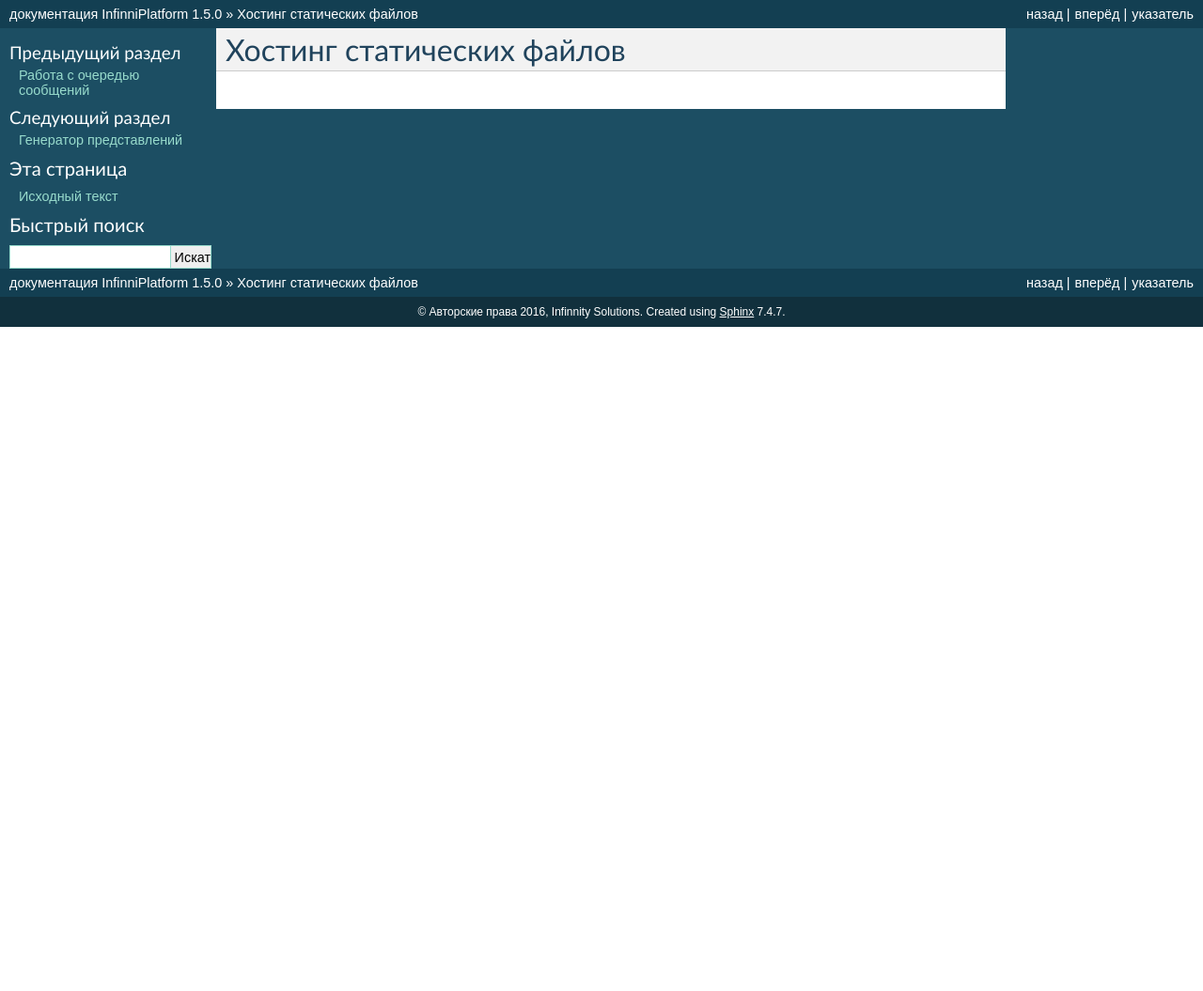
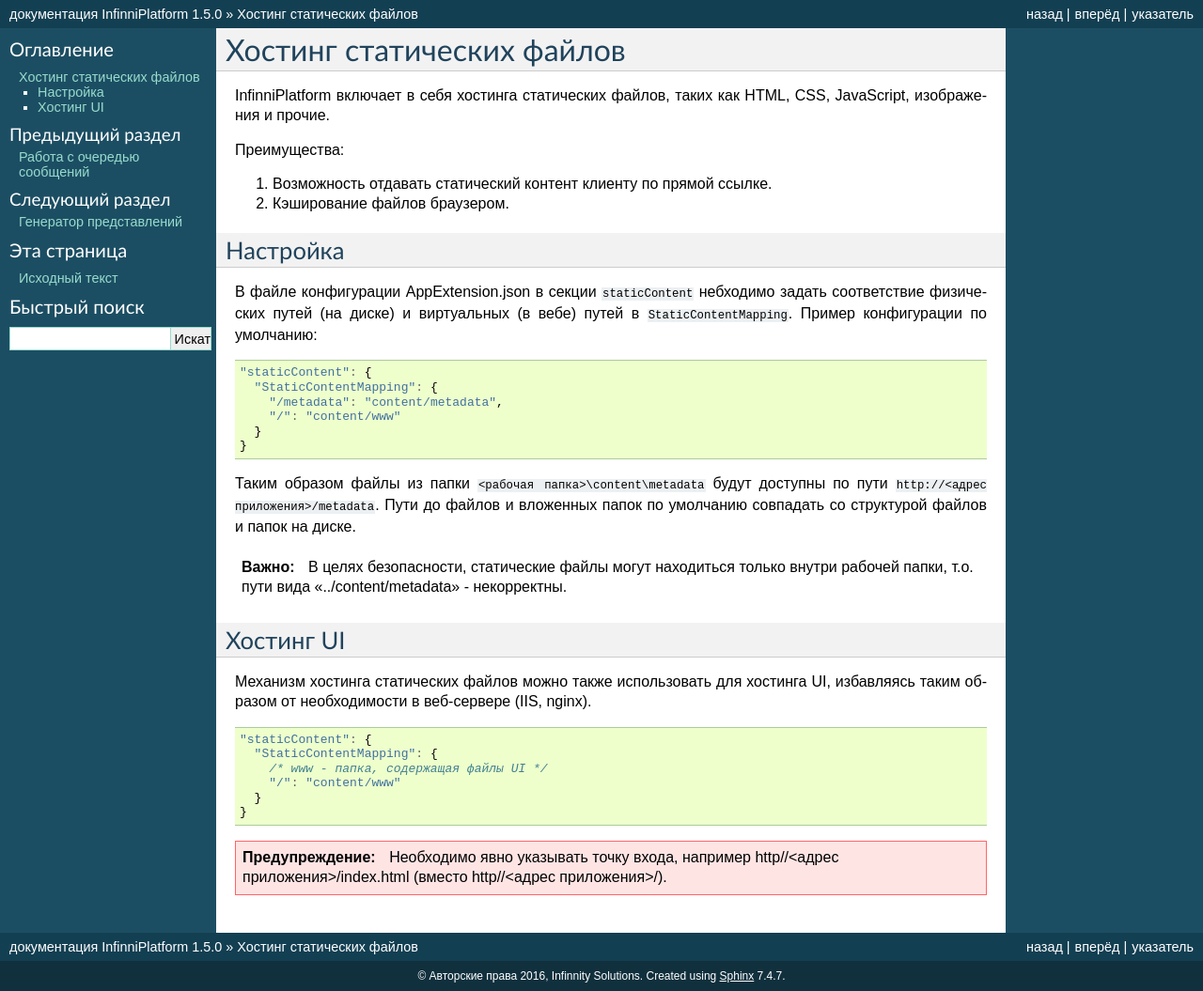
Before and after one commit to InfinniPlatform/InfinniPlatform.readthedocs.org, a Sphinx documentation site: the page built from docs/source/13-static-files/index.rst, in a window 1280 px wide. Shown: the whole page at 94% size. Built offline with Sphinx 7.4.7, drawn with Linux system fonts in a browser that asks for light colours; before the commit the page ends 900 px from its top, so only the background shows below that.

Commit message:
Add static files

```diff
--- a/docs/source/13-static-files/index.rst
+++ b/docs/source/13-static-files/index.rst
@@ -1,2 +1,45 @@
 Хостинг статических файлов
 ==========================
+
+InfinniPlatform включает в себя хостинга статических файлов, таких как HTML, CSS, JavaScript, изображения и прочие.
+
+Преимущества:
+
+#. Возможность отдавать статический контент клиенту по прямой ссылке.
+#. Кэширование файлов браузером.
+
+Настройка
+~~~~~~~~~
+
+В файле конфигурации AppExtension.json в секции ``staticContent`` небходимо задать соответствие физических путей (на диске) и виртуальных (в вебе) путей в ``StaticContentMapping``.
+Пример конфигурации по умолчанию:
+
+.. code-block:: javascript
+
+  "staticContent": {
+    "StaticContentMapping": {
+      "/metadata": "content/metadata",
+      "/": "content/www"
+    }
+  }
+
+Таким образом файлы из папки ``<рабочая папка>\content\metadata`` будут доступны по пути ``http://<адрес приложения>/metadata``.
+Пути до файлов и вложенных папок по умолчанию совпадать со структурой файлов и папок на диске.
+
+.. important:: В целях безопасности, статические файлы могут находиться только внутри рабочей папки, т.о. пути вида "../content/metadata" - некорректны.
+
+Хостинг UI
+~~~~~~~~~~
+
+Механизм хостинга статических файлов можно также использовать для хостинга UI, избавляясь таким образом от необходимости в веб-сервере (IIS, nginx).
+
+.. code-block:: javascript
+
+  "staticContent": {
+    "StaticContentMapping": {
+      /* www - папка, содержащая файлы UI */
+      "/": "content/www"
+    }
+  }
+
+.. warning:: Необходимо явно указывать точку входа, например http//<адрес приложения>/index.html (вместо http//<адрес приложения>/).
```
